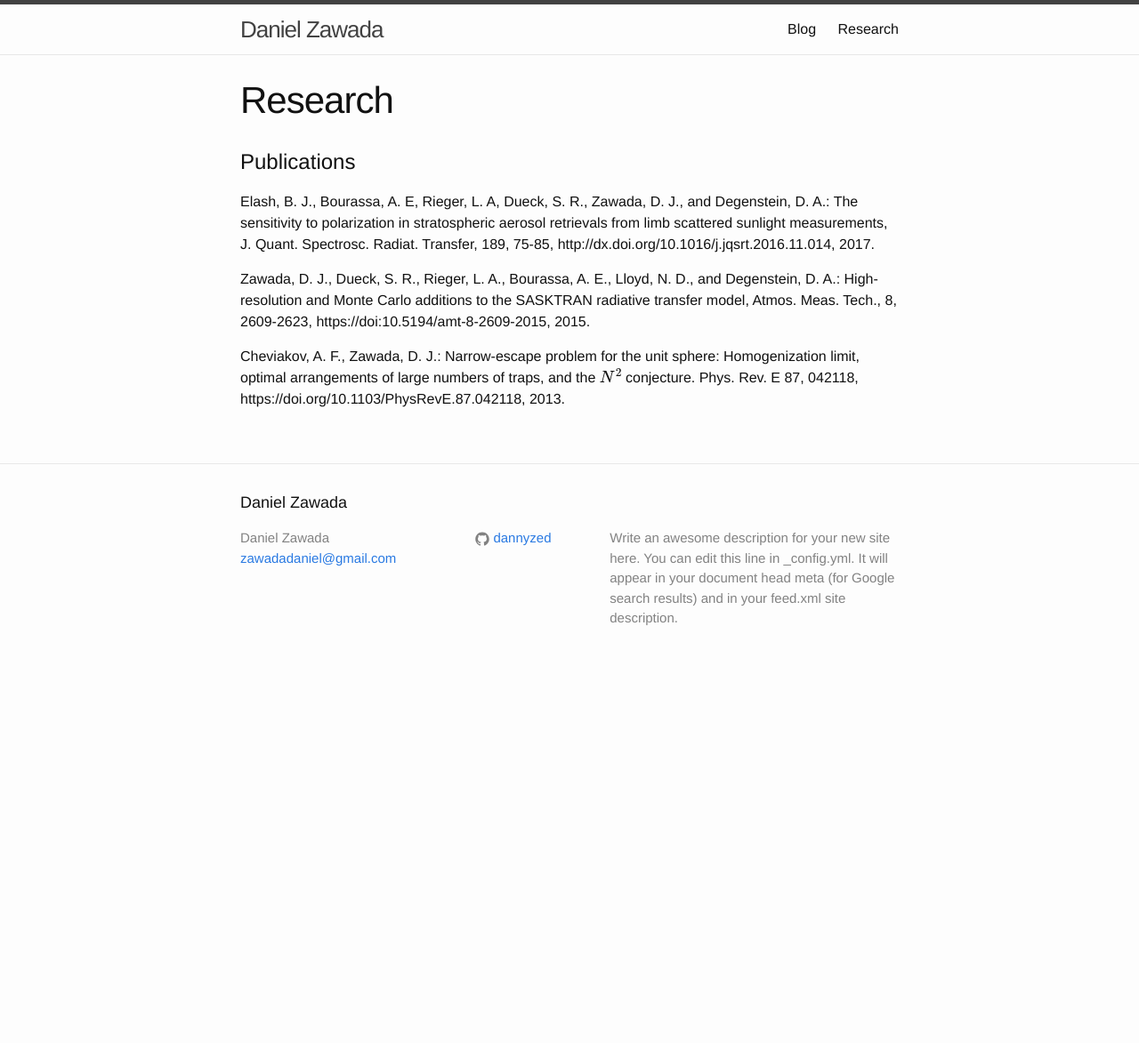
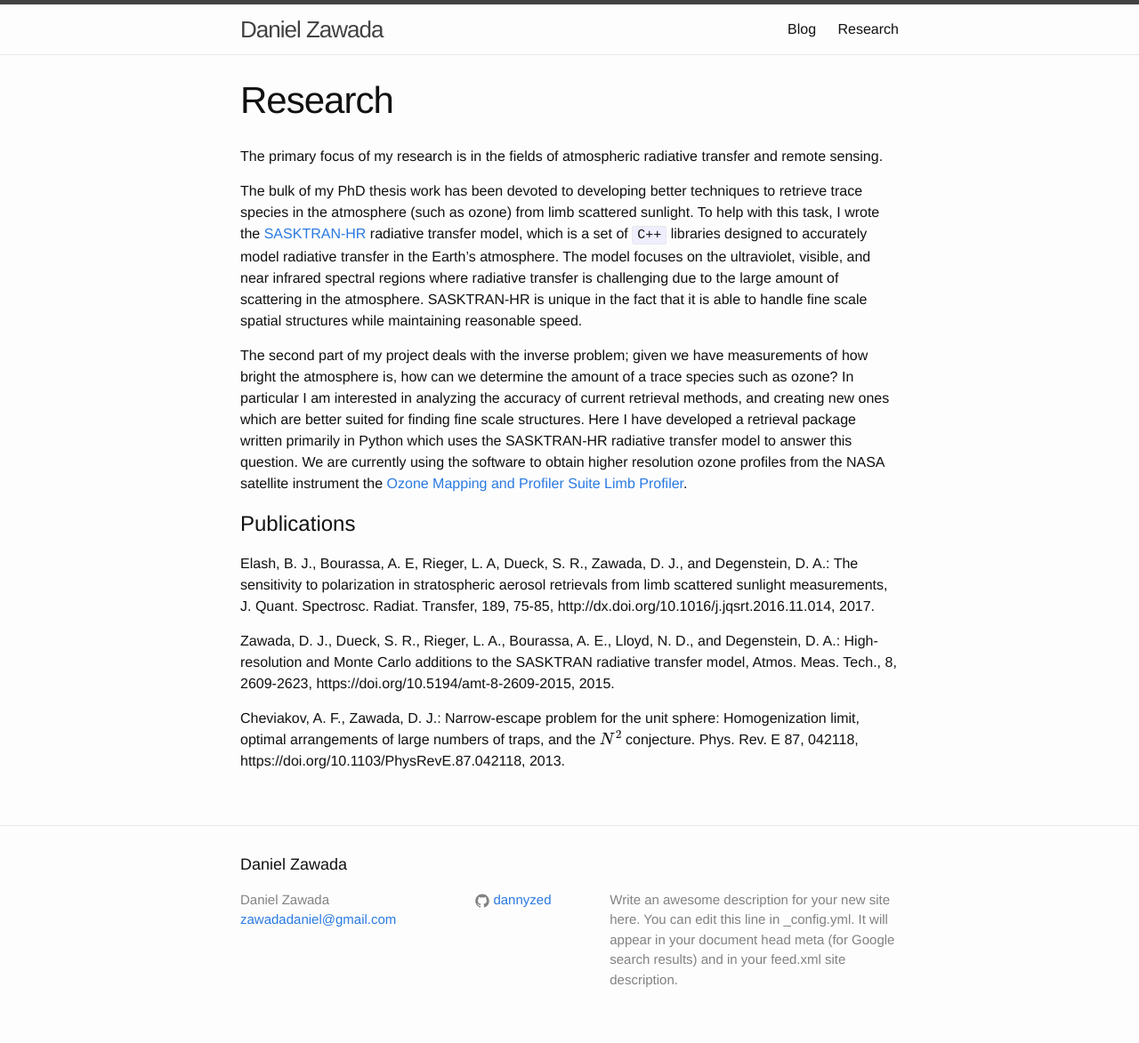
Before and after one commit to dannyzed/dannyzed.github.io, a Jekyll site: the page built from research.md, in a window 1280 px wide. Shown: the whole page at 89% size. Built offline with Jekyll 4.4.1, drawn with Linux system fonts in a browser that asks for light colours; formulas are drawn with MathJax 3; before the commit the page ends 900 px from its top, so only the background shows below that.

Commit message:
Research writing

```diff
--- a/research.md
+++ b/research.md
@@ -3,13 +3,23 @@ layout: page
 title: Research
 permalink: /research/
 ---
+The primary focus of my research is in the fields of atmospheric radiative transfer and remote sensing.
+
+The bulk of my PhD thesis work has been devoted to developing better techniques to retrieve trace species in the atmosphere (such as ozone) from limb scattered sunlight.
+To help with this task, I wrote the [SASKTRAN-HR](https://doi.org/10.5194/amt-8-2609-2015) radiative transfer model, which is a set of `C++` libraries designed to accurately model radiative transfer in the Earth's atmosphere.
+The model focuses on the ultraviolet, visible, and near infrared spectral regions where radiative transfer is challenging due to the large amount of scattering in the atmosphere.
+SASKTRAN-HR is unique in the fact that it is able to handle fine scale spatial structures while maintaining reasonable speed.
+
+The second part of my project deals with the inverse problem; given we have measurements of how bright the atmosphere is, how can we determine the amount of a trace species such as ozone?
+In particular I am interested in analyzing the accuracy of current retrieval methods, and creating new ones which are better suited for finding fine scale structures.
+Here I have developed a retrieval package written primarily in Python which uses the SASKTRAN-HR radiative transfer model to answer this question.
+We are currently using the software to obtain higher resolution ozone profiles from the NASA satellite instrument the [Ozone Mapping and Profiler Suite Limb Profiler](https://ozoneaq.gsfc.nasa.gov/omps).
 
 
 # Publications
 
 Elash, B. J., Bourassa, A. E, Rieger, L. A, Dueck, S. R., Zawada, D. J., and Degenstein, D. A.: The sensitivity to polarization in stratospheric aerosol retrievals from limb scattered sunlight measurements, J. Quant. Spectrosc. Radiat. Transfer, 189, 75-85, http://dx.doi.org/10.1016/j.jqsrt.2016.11.014, 2017.
 
-
-Zawada, D. J., Dueck, S. R., Rieger, L. A., Bourassa, A. E., Lloyd, N. D., and Degenstein, D. A.: High-resolution and Monte Carlo additions to the SASKTRAN radiative transfer model, Atmos. Meas. Tech., 8, 2609-2623, https://doi:10.5194/amt-8-2609-2015, 2015.
+Zawada, D. J., Dueck, S. R., Rieger, L. A., Bourassa, A. E., Lloyd, N. D., and Degenstein, D. A.: High-resolution and Monte Carlo additions to the SASKTRAN radiative transfer model, Atmos. Meas. Tech., 8, 2609-2623, https://doi.org/10.5194/amt-8-2609-2015, 2015.
 
 Cheviakov, A. F., Zawada, D. J.: Narrow-escape problem for the unit sphere: Homogenization limit, optimal arrangements of large numbers of traps, and the $$ N^2 $$ conjecture. Phys. Rev. E 87, 042118, https://doi.org/10.1103/PhysRevE.87.042118, 2013.
```
